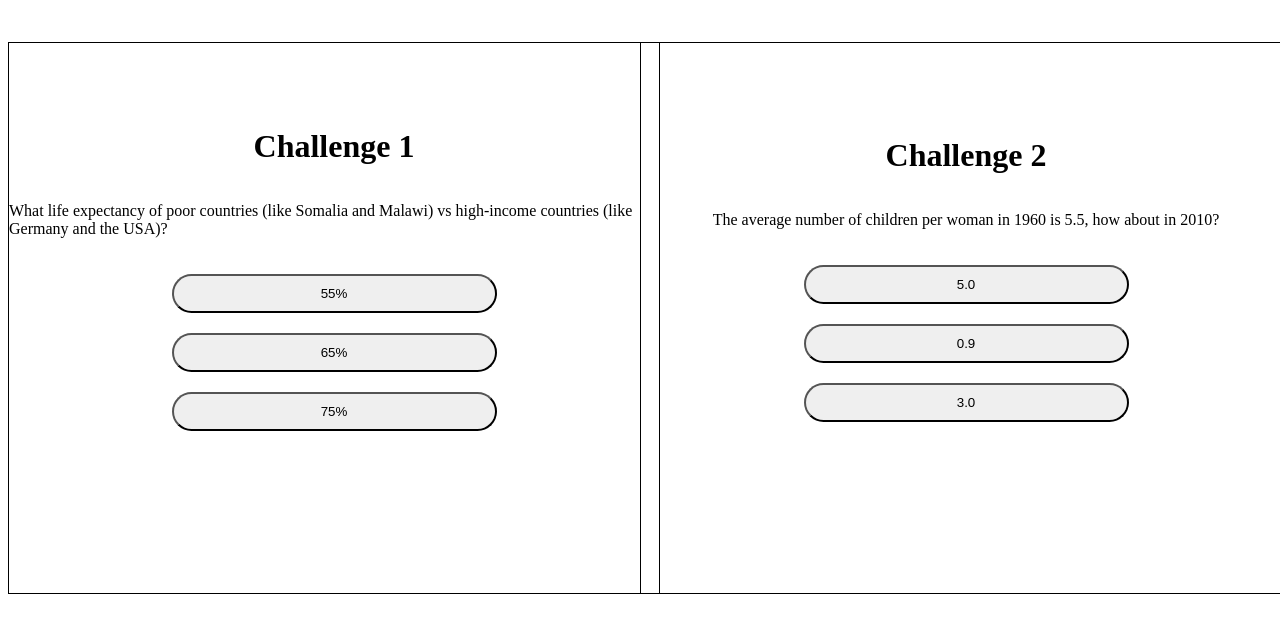
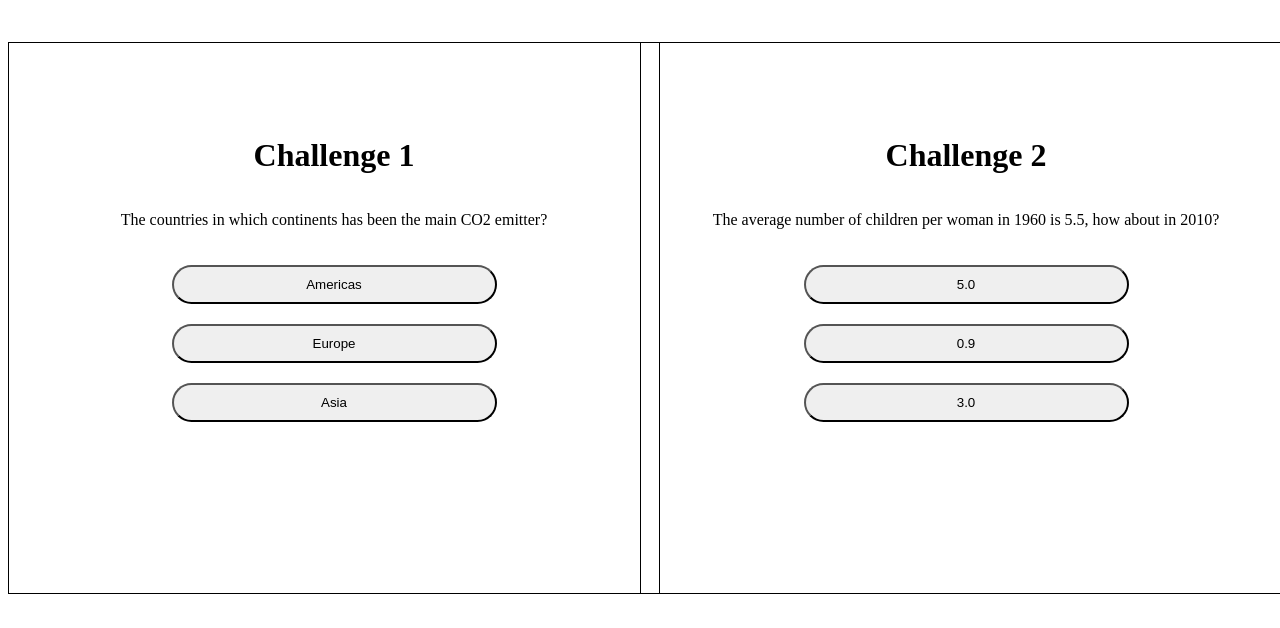
Before and after one commit to UBC-MDS/gapminder_challenge, a Flask app: page / in a window 1280 px wide. Shown: the part 58-686 px from the top of the page. Run offline with Flask 3, Linux system fonts and the light colour scheme; data that the repository does not hold is empty; parts of the project's set-up code (start-up, migrations or seed data) failed here and were passed over.

Commit message:
change question to Co2 emission

```diff
--- a/src/gapminder_challenge/dashboard/dash_app1.py
+++ b/src/gapminder_challenge/dashboard/dash_app1.py
@@ -3,6 +3,8 @@ from dash import Dash, html, dcc, Input, Output
 import altair as alt
 
 df = pd.read_csv('../../data/raw/world-data-gapminder_raw.csv')
+df_year = df.groupby(['year', 'region']).agg({'co2_per_capita': 'sum'}).reset_index()
+
 url = '/dash_app1/'
 
 
@@ -18,26 +20,26 @@ def add_dash(server):
 
     app.layout = html.Div([
         html.Iframe(
-            id='bubble',
+            id='bar_chart',
             style={'border-width': '0', 'width': '100%', 'height': '400px'}),
-        dcc.Slider(1918, 2018, 2,
-                   value=1918,
+        dcc.Slider(1914, 2014, 2,
+                   value=1914,
                    id='slider',
                    marks={str(year): str(year)
-                          for year in range(1918, 2019, 10)}
+                          for year in range(1914, 2015, 10)}
                    ),
-        dcc.Dropdown(df.country.unique(),
+        dcc.Dropdown(df_year.region.unique(),
                      id='dropdown',
-                     value=['United States', 'Germany', 'Somalia', 'Malawi'],
+                     value=['Europe', 'Asia', 'Americas', 'Africa' , 'Oceania'],
                      multi=True),
     ])
 
     # Set up callbacks/backend
     @app.callback(
-        Output('bubble', 'srcDoc'),
-        Input('slider', 'value'),
-        Input('dropdown', 'value'))
-    def plot_altair(year, countries):
+    Output('bar_chart', 'srcDoc'),
+    Input('slider', 'value'),
+    Input('dropdown', 'value'))
+    def plot_altair(year, regions):
         """
         The function takes in a year, countries and
         outputs the Altair chart for that year
@@ -46,13 +48,21 @@ def add_dash(server):
         :param countries: The countries to plot
         :return: The Altair chart is being returned.
         """
-        chart = alt.Chart(df.query(f'year=={year} and country=={countries}'), title=f'Life Expectancy in {year}',).mark_bar(
+        chart = alt.Chart(df_year.query(f'year=={year} and region=={regions}'), title=f'CO2 per Capita {year}',).mark_bar(
             opacity=0.5).encode(
-            alt.X('life_expectancy', title='Life Expectancy'),
-            alt.Y('country', sort='-x', title='Country'),
-            tooltip=['country', 'year', 'life_expectancy', ],
-            color='country').interactive()
+            alt.X('co2_per_capita', title='CO2 per Capita'),
+            alt.Y('region', sort='-x', title='Region'),
+            tooltip=['region', 'year', 'co2_per_capita', ],
+            color='region').interactive()
 
-        return chart.to_html()
+        # text = chart.mark_text(
+        #     align='left',
+        #     baseline='middle',
+        #     dx=3  # Nudges text to right so it doesn't appear on top of the bar
+        # ).encode(
+        #     text='co2_per_capita:Q'
+        # )
+
+        return (chart).to_html()
 
     return app.server
--- a/src/gapminder_challenge/templates/index.html
+++ b/src/gapminder_challenge/templates/index.html
@@ -110,9 +110,9 @@
 
       btn1.style.backgroundColor = "#ee4266";
       btn1.style.color = "white";
-      btn2.style.backgroundColor = "#ee4266";
+      btn2.style.backgroundColor = "#0ead69";    // correct answer
       btn2.style.color = "white";
-      btn3.style.backgroundColor = "#0ead69"; // correct answer is 75%
+      btn3.style.backgroundColor = "#ee4266";
       btn3.style.color = "white";
       btn4.style.display = "block"
 
@@ -150,11 +150,11 @@
       <div class="card">
         <div class="front">
           <h1>Challenge 1</h1>
-          <p>What life expectancy of poor countries (like Somalia and Malawi) vs high-income countries (like Germany and the USA)?</p>
+          <p>The countries in which continents has been the main CO2 emitter?</p>
           <div class="btn-group"" >
-            <button onclick=" quiz1Func('10%')" id="btn1">55%</button>
-            <button onclick="quiz1Func('20%')" id="btn2">65%</button>
-            <button onclick="quiz1Func('30%')" id="btn3">75%</button>
+            <button onclick=" quiz1Func()" id="btn1">Americas</button>
+            <button onclick="quiz1Func()" id="btn2">Europe</button>
+            <button onclick="quiz1Func()" id="btn3">Asia</button>
             <button onclick="flip(event)" id="btn4" style="display:none">Flip to Explore!</button>
           </div>
         </div>
```
Also changed, not shown: src/gapminder_challenge/charts.html (added, +35 -0 lines).
